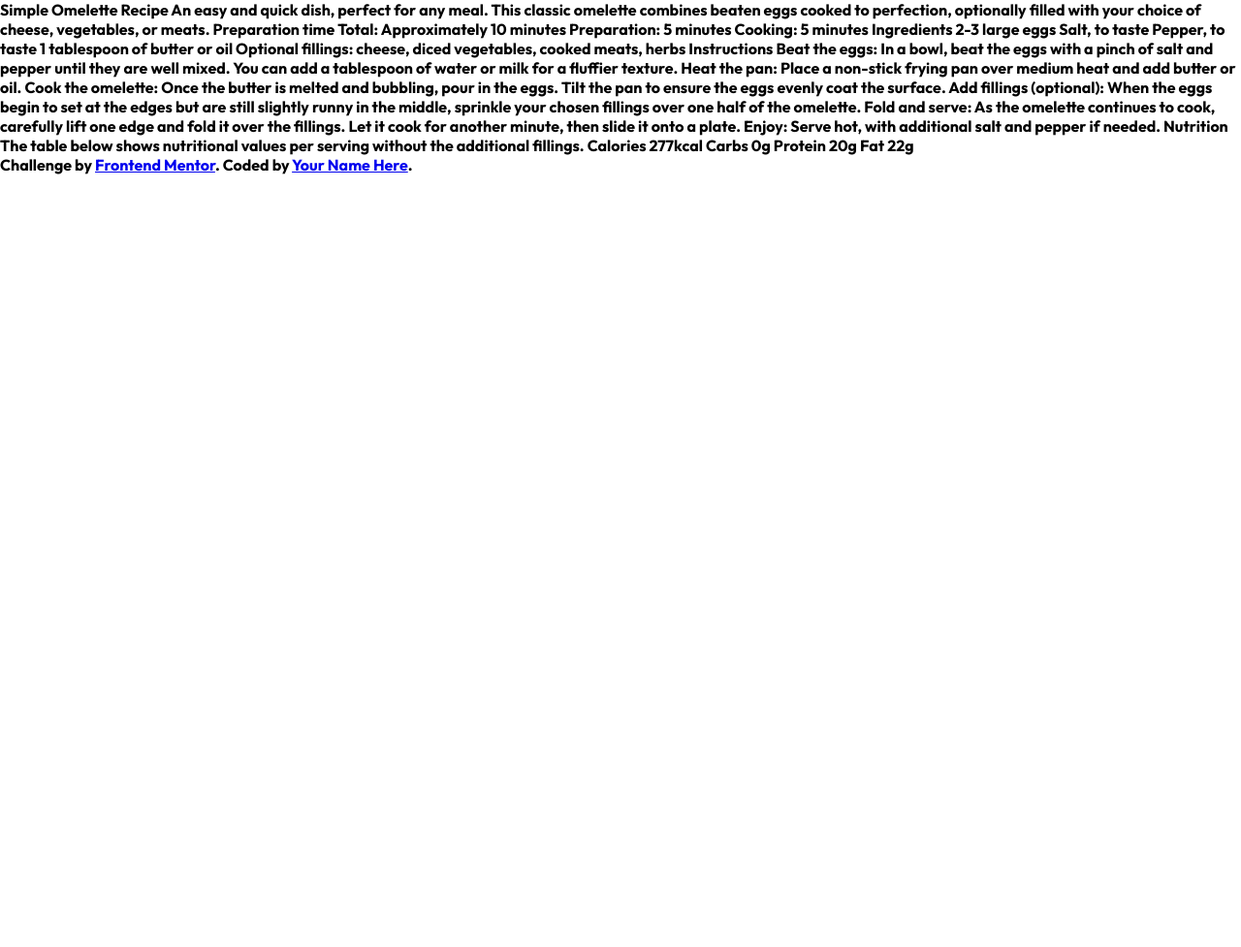
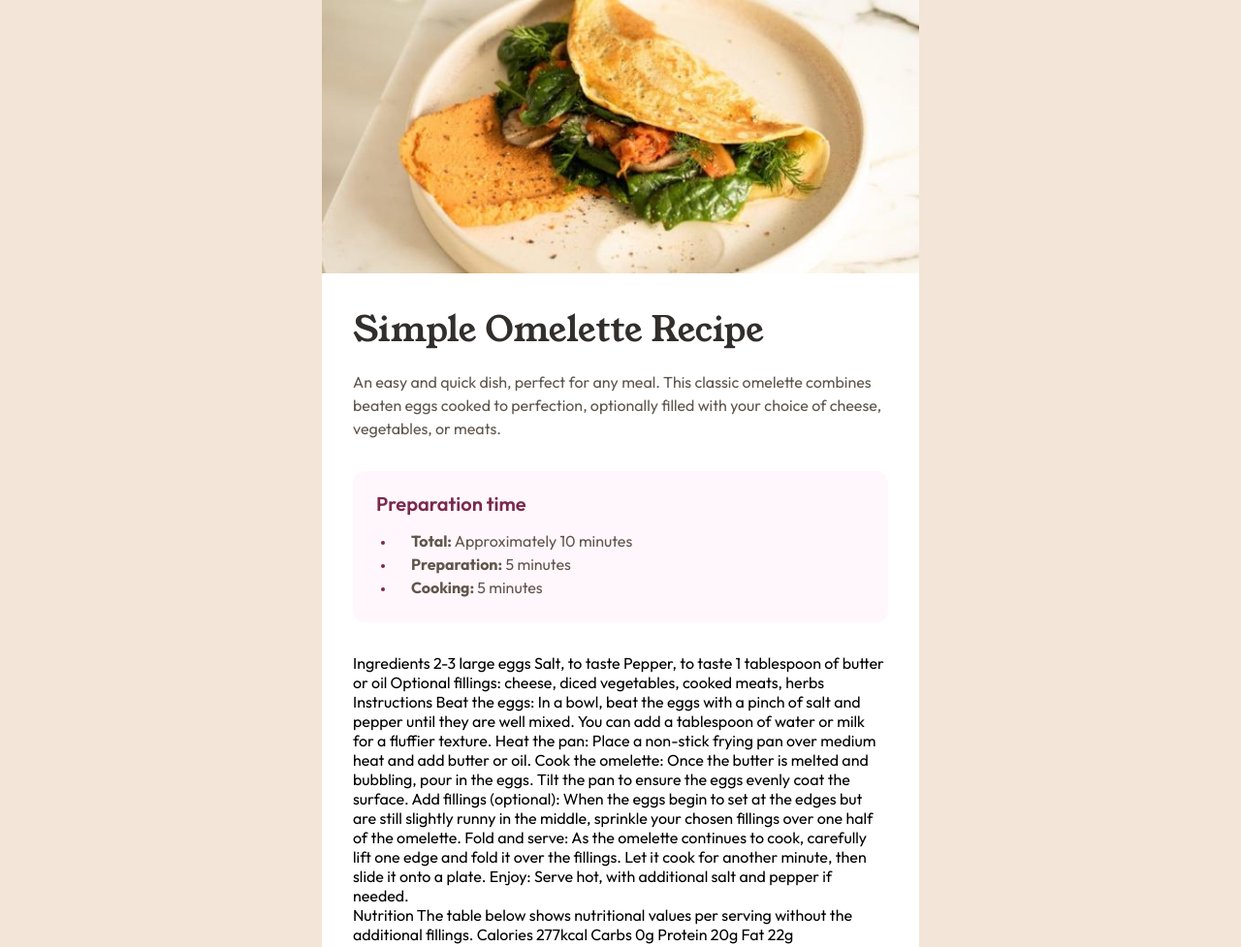
Before and after one commit to niezgoda-piotr/Frontend-Mentor---Recipe-page, a website built with Vite: page index.html in a window 1280 px wide. Shown: the top 977 px of the page at 97% size. Before the commit the page ends 800 px from the top, so only its background shows below. Built offline with nearby package versions, Linux system fonts and the light colour scheme.

Commit message:
Finish styling description and preparation-time sections

```diff
--- a/css/style.css
+++ b/css/style.css
@@ -3,6 +3,11 @@
     --text-preset-1--size: 2.5rem;
     --text-preset-1--weight: 400;
     --text-preset-1--line-height: 100%;
+
+    --text-preset-1-mobile--font-family: "YoungSerif";
+    --text-preset-1-mobile--size: 2.25rem;
+    --text-preset-1-mobile--weight: 400;
+    --text-preset-1-mobile--line-height: 100%;
 
     --text-preset-2--font-family: "YoungSerif";
     --text-preset-2--size: 1.75rem;
@@ -35,11 +40,12 @@
     --color-brown-800: #854632;
     --color-white: #FFFFFF;
 
+    --spacing-50: 0.25rem;  /*  4px  */
     --spacing-100: 0.5rem;  /*  8px  */
     --spacing-150: 0.75rem; /*  12px  */
     --spacing-200: 1rem;
     --spacing-300: 1.5rem; /*  24px  */
-    --spacing-400: 2rem; /*  30px  */
+    --spacing-400: 2rem; /*  32px  */
     --spacing-500: 2.5rem; /*  40px  */
     --spacing-600: 3rem; /*  40px  */
     --spacing-1600: 8rem; /*  128px  */
@@ -62,25 +68,91 @@ figure, blockquote, dl, dd {
 
 body {
     font-family: "Outfit", monospace;
-    font-weight: 700;
-    /*color: var(--color-white);*/
-    /*background-color: var(--color-grey-900);*/
+    font-weight: 400;
+    background-color: var(--color-stone-100);
 
-    /*display: grid;*/
-    /*justify-items: center;*/
-    /*align-items: center;*/
-    /*height: 100vh;*/
-    /*padding: var(--spacing-300);*/
+    display: grid;
+    justify-items: center;
+    height: 100vh;
 }
 
 main {
-    /*width: 100%;*/
-    /*max-width: 24rem; !*  384px  *!*/
-    /*background-color: var(--color-grey-800);*/
+    width: 100%;
+    max-width: 38.5rem; /*  616px  */
+    background-color: var(--color-white);
+}
 
-    /*display: grid;*/
-    /*justify-items: center;*/
-    /*align-items: center;*/
-    /*border-radius: 0.75rem;*/
-    /*padding: var(--spacing-300);*/
+.recipe-picture img {
+    display: block;
+    width: 100%;
+    max-width: 768px;
 }
+
+.recipe {
+    padding: var(--spacing-500) var(--spacing-400);
+}
+
+.recipe-description__heading {
+    font-family: var(--text-preset-1-mobile--font-family);
+    font-size: var(--text-preset-1-mobile--size);
+    font-weight: var(--text-preset-1-mobile--weight);
+    line-height: var(--text-preset-1-mobile--line-height);
+    color: var(--color-stone-900);
+    margin-bottom: var(--spacing-300);
+}
+
+.recipe-description__para {
+    font-size: var(--text-preset-4--size);
+    font-weight: var(--text-preset-4--weight);
+    line-height: var(--text-preset-4--line-height);
+    color: var(--color-stone-600);
+}
+
+.recipe-prep-time {
+    margin: var(--spacing-400) 0;
+    padding: var(--spacing-300);
+    background-color: var(--color-rose-50);
+    border-radius: var(--spacing-150);
+}
+
+.recipe-prep-time__heading {
+    font-size: var(--text-preset-3--size);
+    font-weight: var(--text-preset-3--weight);
+    line-height: var(--text-preset-3--line-height);
+    color: var(--color-rose-800);
+    margin-bottom: var(--spacing-200);
+}
+
+/* TODO Need to figure out indenting of the wrapping text of list elements*/
+.recipe-prep-time__list {
+    font-size: var(--text-preset-4--size);
+    font-weight: var(--text-preset-4--weight);
+    line-height: var(--text-preset-4--line-height);
+    color: var(--color-stone-600);
+    margin: 0;
+    padding: 0;
+    /*list-style-position: inside;*/
+    padding-inline-start: calc(var(--spacing-200) + var(--spacing-50));
+}
+
+.recipe-prep-time__list-elem {
+    /*text-indent: 50px;*/
+}
+
+.recipe-prep-time__list-elem::marker {
+    color: var(--color-rose-800);
+    font-size: 0.75rem;
+}
+
+.recipe-prep-time__list-elem em::before {
+    content: "";
+    display: inline-block;
+    margin-right: var(--spacing-200);
+}
+
+.recipe-prep-time__list-elem em {
+    font-style: normal;
+    font-size: var(--text-preset-4-bold--size);
+    font-weight: var(--text-preset-4-bold--weight);
+    line-height: var(--text-preset-4-bold--line-height);
+}
--- a/index.html
+++ b/index.html
@@ -11,18 +11,27 @@
     <title>Frontend Mentor | Recipe page</title>
 </head>
 <body>
+    <main>
+        <picture class="recipe-picture">
+            <source srcset="images/image-omelette_300.jpeg" type="image/jpeg" width="616px">
+            <img src="images/image-omelette_300.jpeg" alt="Omelette image">
+        </picture>
+        <article class="recipe">
+            <section class="recipe-description">
+                <h1 class="recipe-description__heading">Simple Omelette Recipe</h1>
 
-    Simple Omelette Recipe
-
-    An easy and quick dish, perfect for any meal. This classic omelette combines beaten eggs cooked
-    to perfection, optionally filled with your choice of cheese, vegetables, or meats.
-
-    Preparation time
-
-    Total: Approximately 10 minutes
-    Preparation: 5 minutes
-    Cooking: 5 minutes
-
+                <p class="recipe-description__para">An easy and quick dish, perfect for any meal. This classic omelette combines beaten eggs cooked
+                to perfection, optionally filled with your choice of cheese, vegetables, or meats.</p>
+            </section>
+            <section class="recipe-prep-time">
+                <h3 class="recipe-prep-time__heading">Preparation time</h3>
+                <ul class="recipe-prep-time__list">
+                    <li class="recipe-prep-time__list-elem"><em>Total:</em> Approximately 10 minutes</li>
+                    <li class="recipe-prep-time__list-elem"><em>Preparation:</em> 5 minutes</li>
+                    <li class="recipe-prep-time__list-elem"><em>Cooking:</em> 5 minutes</li>
+                </ul>
+            </section>
+            <section class="recipe-ingredients">
                 Ingredients
 
                 2-3 large eggs
@@ -30,7 +39,8 @@
                 Pepper, to taste
                 1 tablespoon of butter or oil
                 Optional fillings: cheese, diced vegetables, cooked meats, herbs
-
+            </section>
+            <section class="recipe-instructions">
                 Instructions
 
                 Beat the eggs: In a bowl, beat the eggs with a pinch of salt and pepper until they are well mixed.
@@ -48,7 +58,8 @@
                 fillings. Let it cook for another minute, then slide it onto a plate.
 
                 Enjoy: Serve hot, with additional salt and pepper if needed.
-
+            </section>
+            <section class="recipe-nutrition">
                 Nutrition
 
                 The table below shows nutritional values per serving without the additional fillings.
@@ -64,10 +75,8 @@
 
                 Fat
                 22g
-
-    <div class="attribution">
-        Challenge by <a href="https://www.frontendmentor.io?ref=challenge" target="_blank">Frontend Mentor</a>.
-        Coded by <a href="#">Your Name Here</a>.
-    </div>
+            </section>
+        </article>
+    </main>
 </body>
 </html>
```
Also changed, not shown: images/image-omelette.jpeg (deleted), images/image-omelette_300.jpeg (added). Lines whose indentation alone changed are shown as unchanged.
